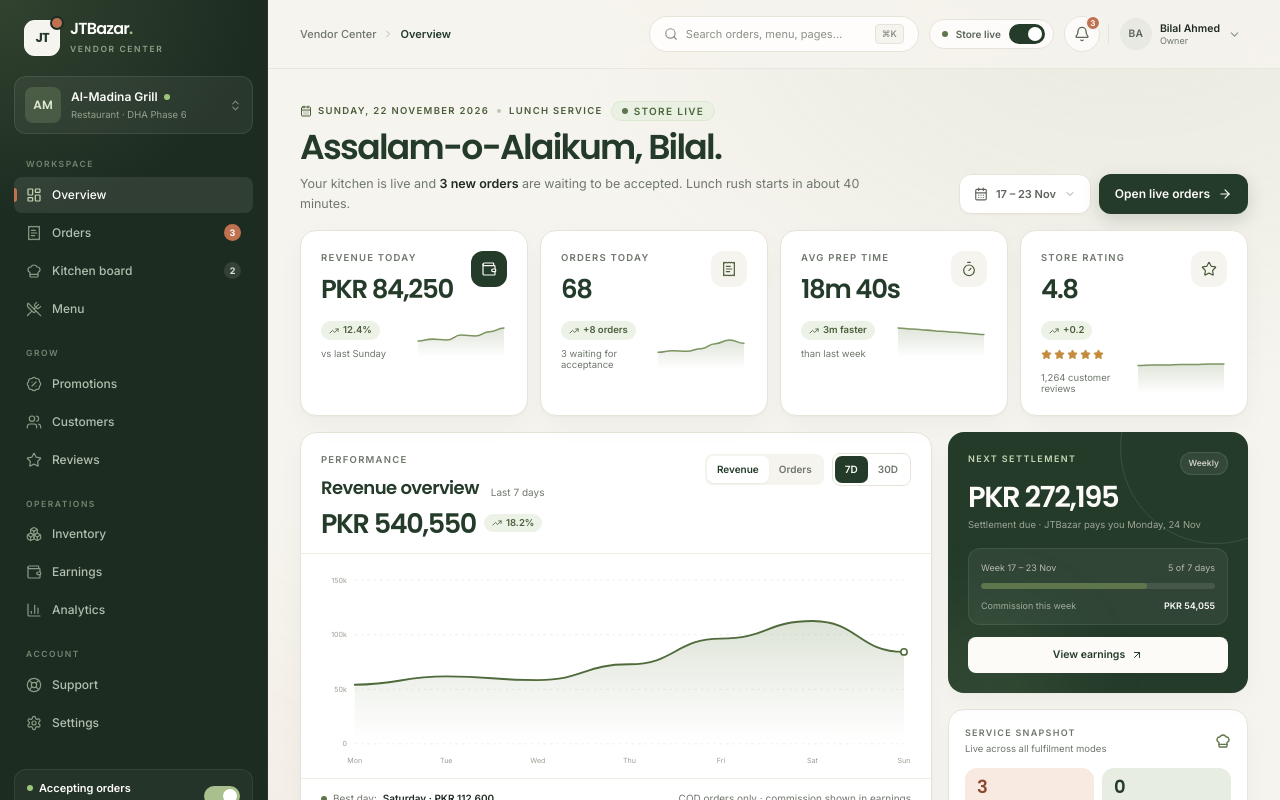
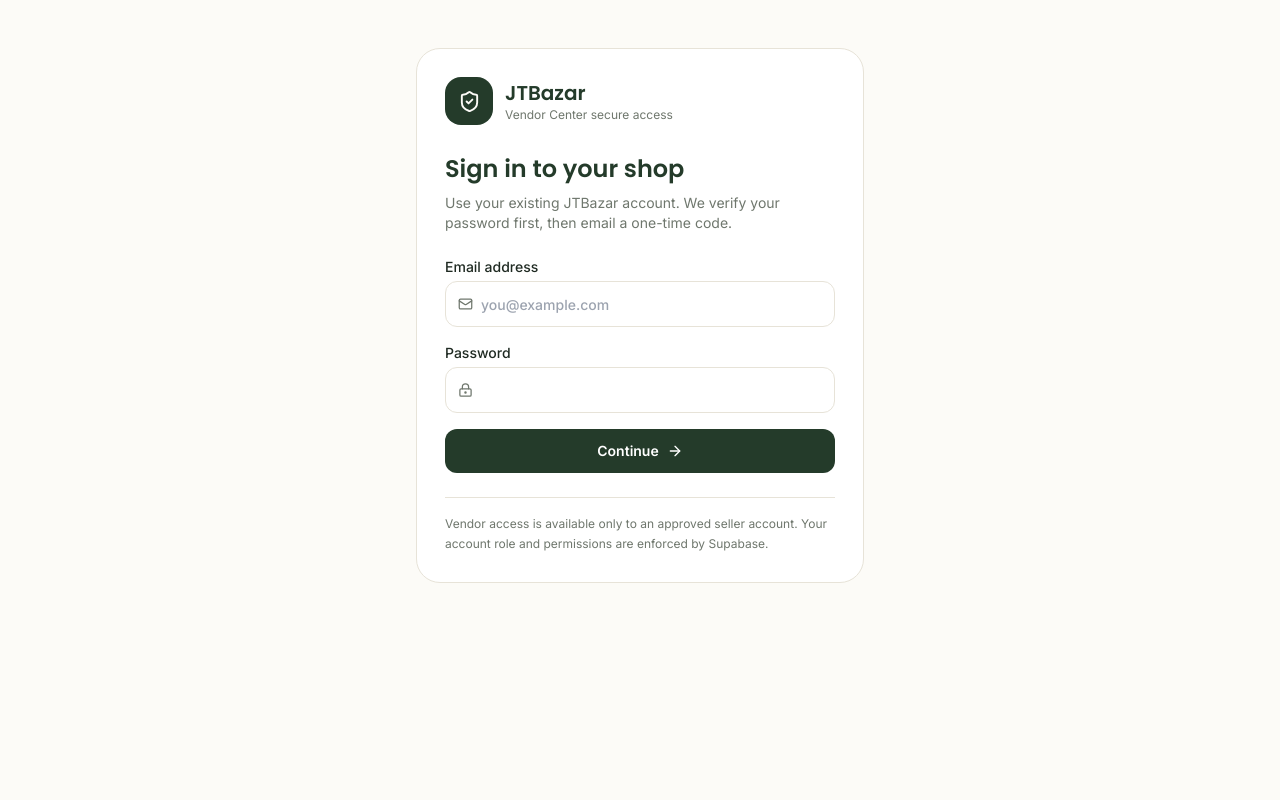
Before and after one commit to jtbazar/jt-vendor-dashboard, a React (Vite) app: page /vendor-login in a window 1280 px wide. Before the commit this address led to /. Shown: the top 800 px of the page. Built offline with nearby package versions, Linux system fonts and the light colour scheme; no server answers.

Commit message:
feat(vendor): mount marketplace dashboard and OTP auth

```diff
--- a/src/App.tsx
+++ b/src/App.tsx
@@ -1,5 +1,8 @@
 import { BrowserRouter, Navigate, Route, Routes } from 'react-router-dom'
 import { AppProvider } from './store'
+import { VendorAuthProvider } from './context/VendorAuthContext'
+import { VendorLoginPage } from './pages/VendorLogin'
+import { MarketplacePage } from './pages/Marketplace'
 import { Layout } from './components/Layout'
 import { OverviewPage } from './pages/Overview'
 import { OrdersPage } from './pages/Orders'
@@ -16,9 +19,12 @@ import { SettingsPage } from './pages/Settings'
 
 export default function App() {
   return (
+    <VendorAuthProvider>
     <AppProvider>
       <BrowserRouter>
         <Routes>
+          <Route path="/vendor-login" element={<VendorLoginPage />} />
+          <Route path="/marketplace" element={<MarketplacePage />} />
           <Route element={<Layout />}>
             <Route index element={<OverviewPage />} />
             <Route path="orders" element={<OrdersPage />} />
@@ -37,5 +43,6 @@ export default function App() {
         </Routes>
       </BrowserRouter>
     </AppProvider>
+    </VendorAuthProvider>
   )
 }
```
